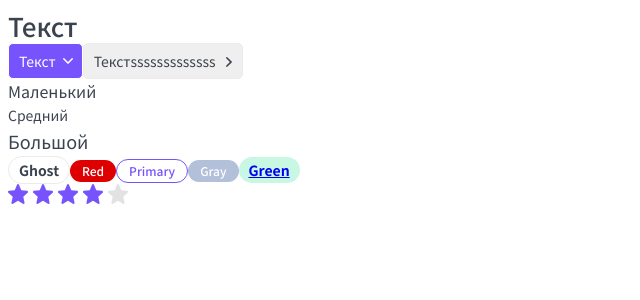
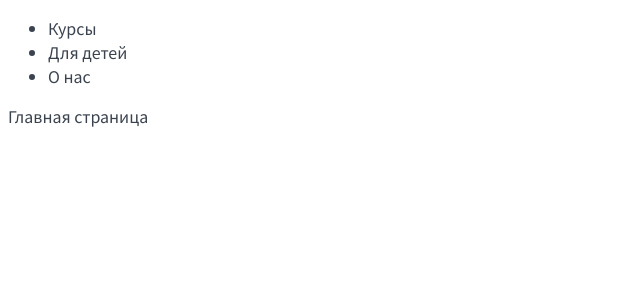
Before and after one commit to DmitriyMGN/next, a Next.js app: page / in a window 1280 px wide. Shown: the top 300 px of the page, without its empty margins (0-640 px from the left). Built offline with nearby package versions, Linux system fonts and the light colour scheme.

Commit message:
test group routes

```diff
--- a/app/layout.tsx
+++ b/app/(site)/layout.tsx
@@ -23,7 +23,16 @@ export default function RootLayout({
 }) {
 	return (
 		<html lang="ru">
-			<body className={noto_sans_KR.className}>{children}</body>
+			<body className={noto_sans_KR.className}>
+				<nav>
+					<ul>
+						<li>Курсы</li>
+						<li>Для детей</li>
+						<li>О нас</li>
+					</ul>
+				</nav>
+				{children}
+			</body>
 		</html>
 
 	);
--- /dev/null
+++ b/app/(site)/page.tsx
@@ -0,0 +1,10 @@
+// import styles from './page.module.css';
+
+export default function Home(): JSX.Element {
+
+	return (
+		<main>
+			Главная страница
+		</main>
+	);
+}
--- a/app/page.tsx
+++ /dev/null
@@ -1,26 +0,0 @@
-// import styles from './page.module.css';
-'use client'
-
-import { Button, Htag, P, Tag, Rating } from '@/components';
-import { useState } from 'react';
-
-export default function Home(): JSX.Element {
-	const [rating, setRating] = useState<number>(4);
-
-	return (
-		<main>
-			<Htag tag='h1' className='dsad'>Текст</Htag>
-			<Button appearance='primary' className='dsad' arrow='down'>Текст</Button>
-			<Button appearance='ghost' arrow='right'>Текстsssssssssssss</Button>
-			<P size='m'>Маленький</P>
-			<P>Средний</P>
-			<P size='b'>Большой</P>
-			<Tag size='b'>Ghost</Tag>
-			<Tag size='s' color='red'>Red</Tag>
-			<Tag size='s' color='primary'>Primary</Tag>
-			<Tag size='s' color='gray'>Gray</Tag>
-			<Tag size='b' color='green' href="www.ya.ru">Green</Tag>
-			<Rating rating={rating} isEditable={true} setRating={setRating} />
-		</main>
-	);
-}
```
Also changed, not shown: app/(auth)/layout.tsx (added, +22 -0 lines), app/(auth)/login/layout.tsx (added, +22 -0 lines), app/(auth)/login/page.tsx (added, +15 -0 lines), app/(site)/about/layout.tsx (added, +21 -0 lines), app/(site)/about/page.tsx (added, +15 -0 lines), app/(site)/news/layout.tsx (added, +21 -0 lines), app/(site)/news/page.tsx (added, +15 -0 lines), app/(site)/globals.css (renamed from app/globals.css), app/(site)/page.module.css (renamed from app/page.module.css).
